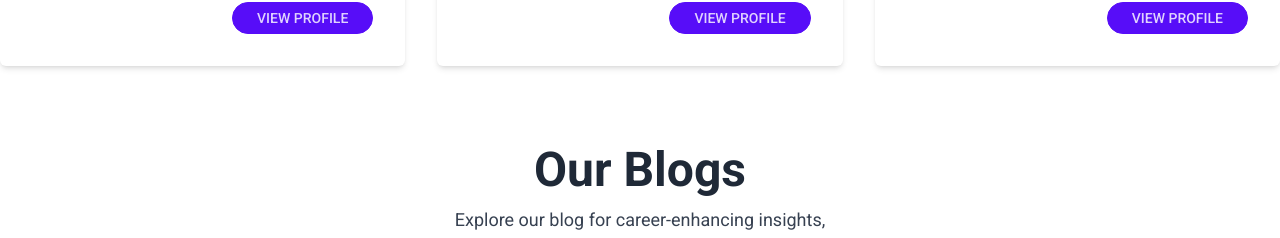
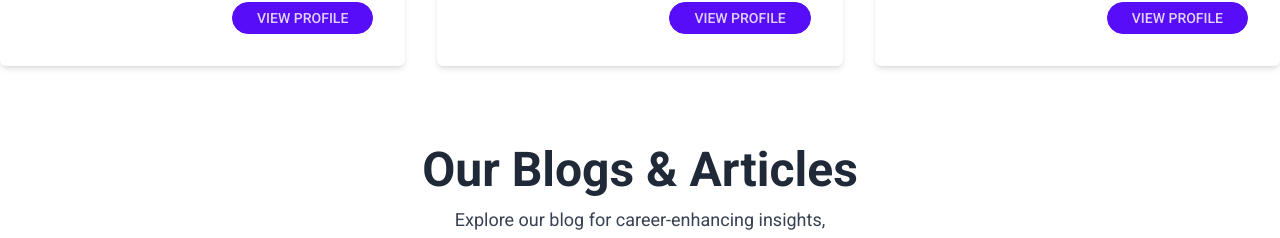
Before and after one commit to Mujahidul-Islam11/bidplus-client, a React (Vite) app: page / in a window 1280 px wide. Shown: the part 1392-1630 px from the top of the page. Built offline with nearby package versions, Linux system fonts and the light colour scheme; no server answers.

Commit message:
Blog page title updated

```diff
--- a/src/Pages/Blog.jsx
+++ b/src/Pages/Blog.jsx
@@ -4,7 +4,7 @@ const Blog = () => {
   return (
     <div className="my-16 md:my-20">
       <div className="mb-6 md:mb-12">
-        <h3 className="font-bold text-center text-2xl md:text-5xl mb-3">Our Blogs</h3>
+        <h3 className="font-bold text-center text-2xl md:text-5xl mb-3">Our Blogs & Articles</h3>
         <p className="text-gray-700 text-center text-sm md:text-lg">
           Explore our blog for career-enhancing insights,<br /> expert advice, and
           inspiring stories.
```
